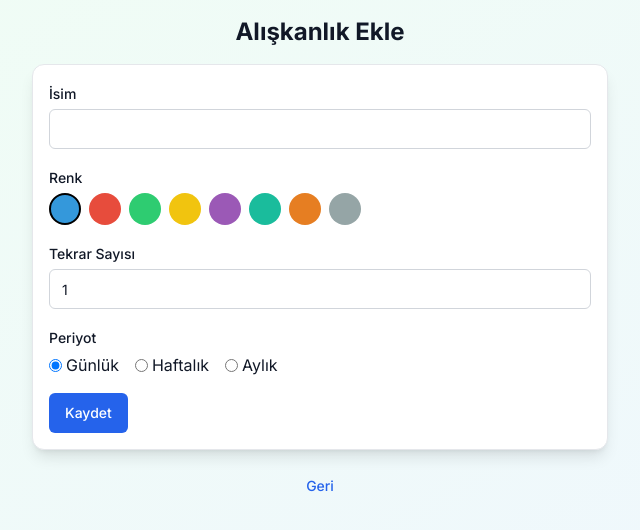
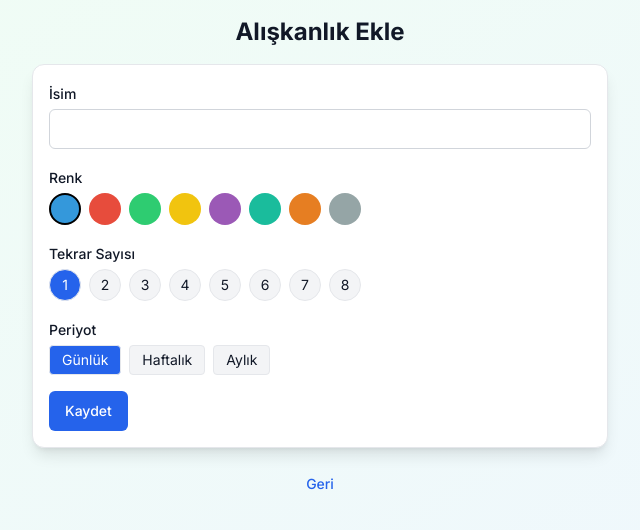
Before and after one commit to Ethnotronix/habbit, a Next.js app: page /add in a window 1280 px wide. Shown: the top 530 px of the page, without its empty margins (320-960 px from the left). Built offline with nearby package versions, Linux system fonts and the light colour scheme.

Commit message:
Fix edit page loading and improve form interactions

```diff
--- a/app/edit/[id]/page.tsx
+++ b/app/edit/[id]/page.tsx
@@ -1,14 +1,27 @@
-import { notFound } from 'next/navigation';
+'use client';
 import HabitForm from '../../../components/HabitForm';
-import { loadHabits } from '../../../lib/storage';
+import { loadHabits, Habit } from '../../../lib/storage';
 import Link from 'next/link';
 import { Card, CardContent } from '../../../components/ui/card';
 import { Button } from '../../../components/ui/button';
+import { useEffect, useState } from 'react';
+import { useRouter } from 'next/navigation';
 
 export default function EditPage({ params }: { params: { id: string } }) {
-  const habits = loadHabits();
-  const habit = habits.find(h => h.id === Number(params.id));
-  if (!habit) return notFound();
+  const router = useRouter();
+  const [habit, setHabit] = useState<Habit | null>(null);
+
+  useEffect(() => {
+    const habits = loadHabits();
+    const h = habits.find(x => x.id === Number(params.id));
+    if (!h) {
+      router.replace('/');
+    } else {
+      setHabit(h);
+    }
+  }, [params.id, router]);
+
+  if (!habit) return <p>Yükleniyor...</p>;
 
   return (
     <main className="max-w-xl mx-auto space-y-4">
--- a/components/HabitForm.tsx
+++ b/components/HabitForm.tsx
@@ -4,7 +4,6 @@ import { Habit, loadHabits, saveHabits, getPeriodStart } from '../lib/storage';
 import { useRouter } from 'next/navigation';
 import { Button } from './ui/button';
 import { Input } from './ui/input';
-import { Select } from './ui/select';
 import { Label } from './ui/label';
 
 export default function HabitForm({ habit }: { habit?: Habit }) {
@@ -78,38 +77,38 @@ export default function HabitForm({ habit }: { habit?: Habit }) {
       </div>
       <div className="space-y-1">
         <Label>Tekrar Sayısı</Label>
-        <Input type="number" min="1" value={target} onChange={e => setTarget(parseInt(e.target.value))} />
+        <div className="flex flex-wrap gap-2">
+          {Array.from({ length: 8 }, (_, i) => i + 1).map(n => (
+            <button
+              key={n}
+              type="button"
+              onClick={() => setTarget(n)}
+              className={`w-8 h-8 rounded-full border flex items-center justify-center text-sm ${target === n ? 'bg-blue-600 text-white' : 'bg-gray-100'}`}
+            >
+              {n}
+            </button>
+          ))}
+        </div>
       </div>
       <div className="space-y-1">
         <Label>Periyot</Label>
-        <div className="flex gap-4">
-          <label className="flex items-center gap-1">
-            <input
-              type="radio"
-              value="daily"
-              checked={frequency === 'daily'}
-              onChange={e => setFrequency(e.target.value as any)}
-            />
-            <span>Günlük</span>
-          </label>
-          <label className="flex items-center gap-1">
-            <input
-              type="radio"
-              value="weekly"
-              checked={frequency === 'weekly'}
-              onChange={e => setFrequency(e.target.value as any)}
-            />
-            <span>Haftalık</span>
-          </label>
-          <label className="flex items-center gap-1">
-            <input
-              type="radio"
-              value="monthly"
-              checked={frequency === 'monthly'}
-              onChange={e => setFrequency(e.target.value as any)}
-            />
-            <span>Aylık</span>
-          </label>
+        <div className="flex gap-2">
+          {(
+            [
+              { value: 'daily', label: 'Günlük' },
+              { value: 'weekly', label: 'Haftalık' },
+              { value: 'monthly', label: 'Aylık' },
+            ] as { value: Habit['frequency']; label: string }[]
+          ).map(opt => (
+            <button
+              key={opt.value}
+              type="button"
+              onClick={() => setFrequency(opt.value)}
+              className={`px-3 py-1 rounded border text-sm ${frequency === opt.value ? 'bg-blue-600 text-white' : 'bg-gray-100'}`}
+            >
+              {opt.label}
+            </button>
+          ))}
         </div>
       </div>
       <div className="flex gap-2">
```
